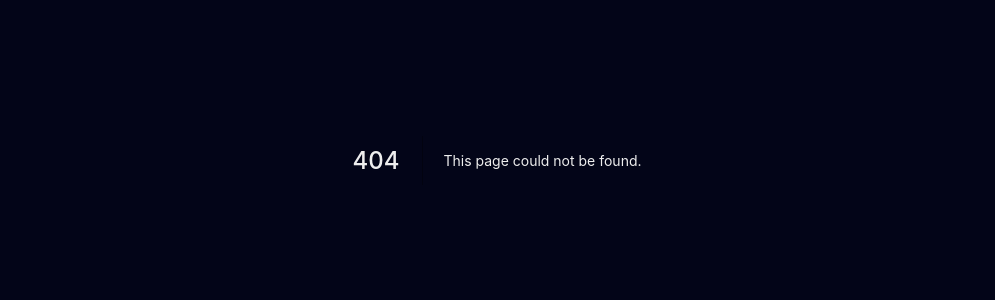
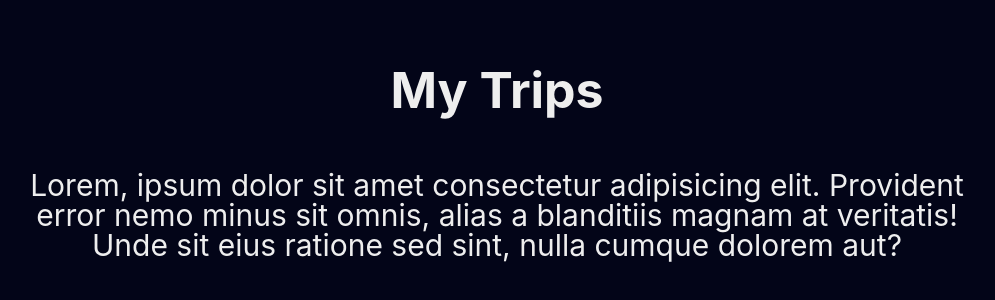
Before and after one commit to micaelgarcez/My-Trips, a Next.js app: page /about in a window 1280 px wide. Before the commit this address had no page. Shown: the part 240-540 px from the top of the page, without its empty margins (143-1138 px from the left). Built offline with nearby package versions, Linux system fonts and the light colour scheme.

Commit message:
Add About page and AboutTemplate

```diff
--- /dev/null
+++ b/src/pages/about.tsx
@@ -0,0 +1,5 @@
+import AboutTemplate from 'templates/About'
+
+const About = () => <AboutTemplate />
+
+export default About
--- /dev/null
+++ b/src/templates/About/index.tsx
@@ -0,0 +1,25 @@
+import { CloseOutline } from '@styled-icons/evaicons-outline/CloseOutline'
+
+import LinkWrapper from 'components/LinkWrapper'
+
+import * as S from './styles'
+
+const AboutTemplate = () => (
+  <S.Content>
+    <LinkWrapper href="/">
+      <CloseOutline size={32} />
+    </LinkWrapper>
+
+    <S.Heading>My Trips</S.Heading>
+
+    <S.Body>
+      <p>
+        Lorem, ipsum dolor sit amet consectetur adipisicing elit. Provident
+        error nemo minus sit omnis, alias a blanditiis magnam at veritatis! Unde
+        sit eius ratione sed sint, nulla cumque dolorem aut?
+      </p>
+    </S.Body>
+  </S.Content>
+)
+
+export default AboutTemplate
--- /dev/null
+++ b/src/templates/About/styles.ts
@@ -0,0 +1,26 @@
+import styled from 'styled-components'
+
+export const Content = styled.section`
+  text-align: center;
+  display: flex;
+  align-items: center;
+  justify-content: center;
+  flex-direction: column;
+  height: 100vh;
+  max-width: var(--container);
+  margin: auto;
+`
+
+export const Heading = styled.h1`
+  font-size: var(--large);
+  margin-bottom: var(--large);
+`
+
+export const Body = styled.div`
+  // serve para estilos do body
+  // p, a, ul, li, blockquote
+  p {
+    font-size: var(--medium);
+    line-height: var(--medium);
+  }
+`
```
Also changed, not shown: src/pages/index.tsx (+11 -1 lines).
